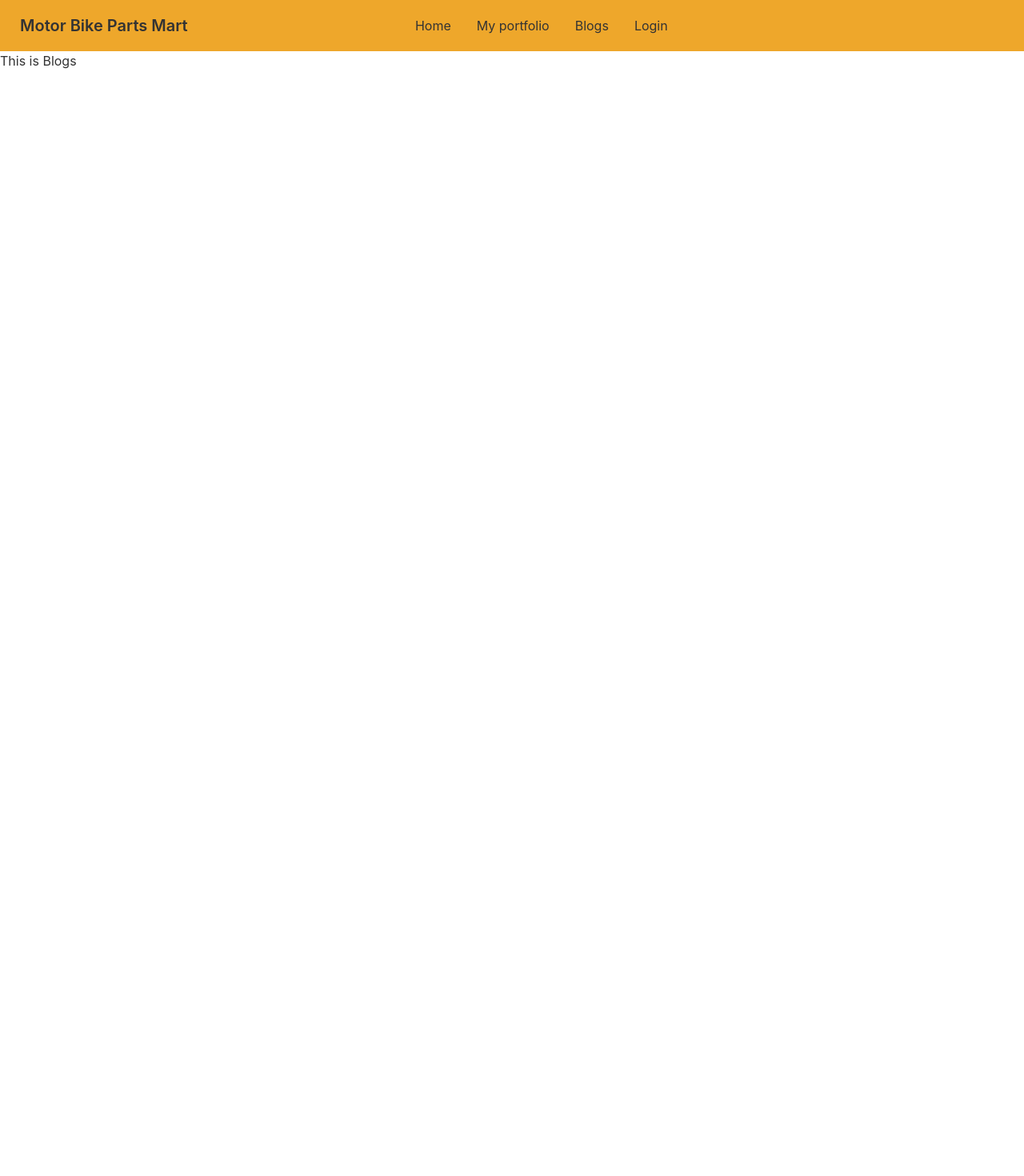
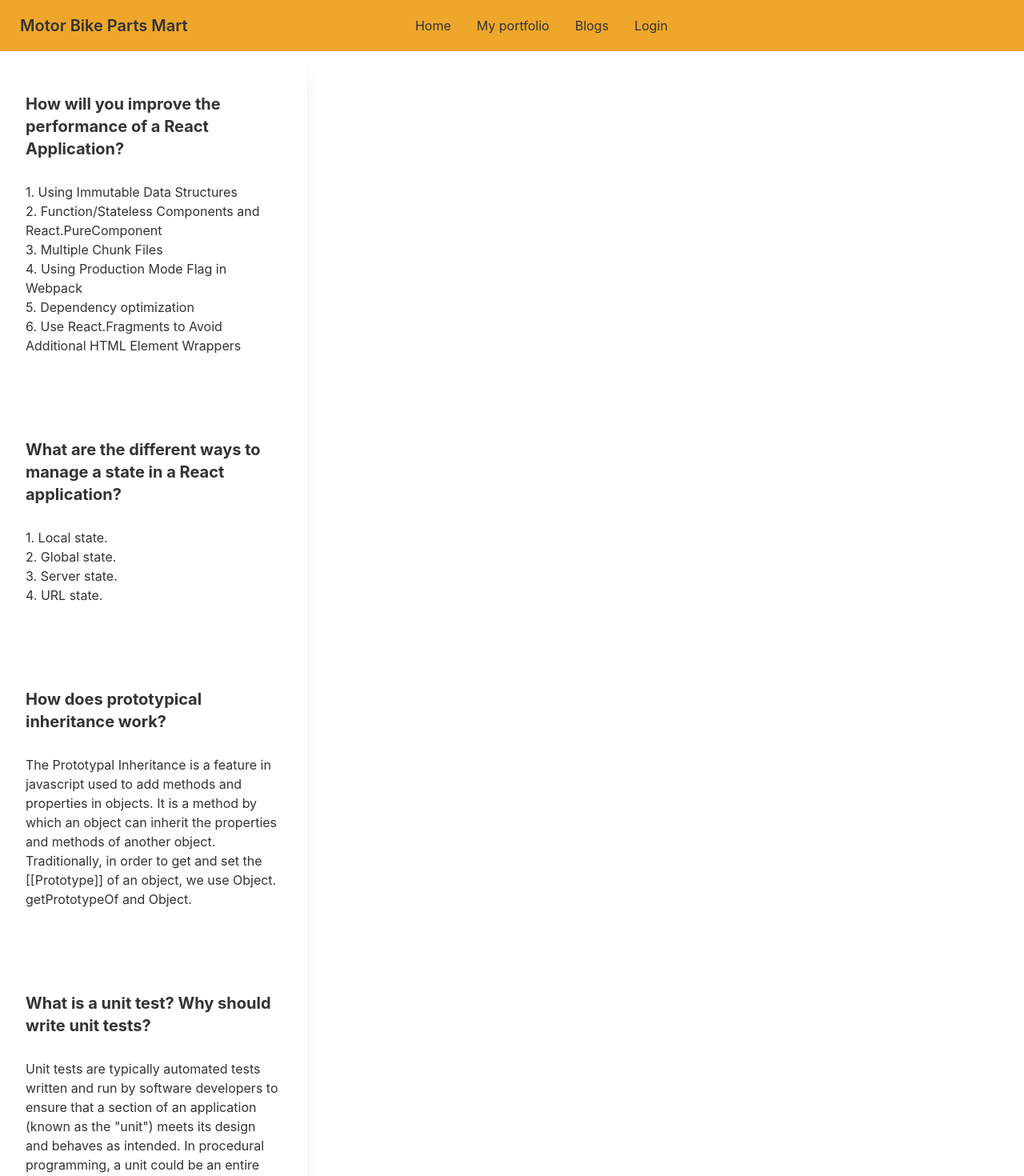
Before and after one commit to monirulislam9549/moto, a React (Create React App) app: page /blogs in a window 1280 px wide. Shown: the top 1470 px of the page at 80% size. Before the commit the page ends 800 px from the top, so only its background shows below. Built offline with nearby package versions, Linux system fonts and the light colour scheme; no server answers.

Commit message:
blogs added

```diff
--- a/src/Pages/Blogs/Blogs.js
+++ b/src/Pages/Blogs/Blogs.js
@@ -2,9 +2,43 @@ import React from 'react';
 
 const Blogs = () => {
     return (
-        <div>
-            <h1>This is Blogs</h1>
+        <div class="card w-96 bg-base-100 shadow-xl gap-5">
+            <div class="card-body">
+                <h1 className='text-xl font-bold my-5'> How will you improve the performance of a React Application?</h1>
+                <ul>
+                    <li>1. Using Immutable Data Structures</li>
+                    <li>2. Function/Stateless Components and React.PureComponent</li>
+                    <li>3. Multiple Chunk Files</li>
+                    <li>4. Using Production Mode Flag in Webpack</li>
+                    <li>5. Dependency optimization</li>
+                    <li>6. Use React.Fragments to Avoid Additional HTML Element Wrappers</li>
+                </ul>
+            </div>
+            <div>
+                <div className='card-body'>
+                    <h1 className='text-xl font-bold my-5'>What are the different ways to manage a state in a React application?</h1>
+                    <ul>
+                        <li>1. Local state.</li>
+                        <li>2. Global state. </li>
+                        <li>3. Server state.
+                        </li>
+                        <li>4. URL state.
+                        </li>
+                    </ul>
+                </div>
+            </div>
+            <div>
+                <div className='card-body'>
+                    <h1 className='text-xl font-bold my-5'>How does prototypical inheritance work?</h1>
+                    <p>The Prototypal Inheritance is a feature in javascript used to add methods and properties in objects. It is a method by which an object can inherit the properties and methods of another object. Traditionally, in order to get and set the [[Prototype]] of an object, we use Object. getPrototypeOf and Object.</p>
+                </div>
+            </div>
+            <div className='card-body'>
+                <h1 className='text-xl font-bold my-5'>What is a unit test? Why should write unit tests?</h1>
+                <p>Unit tests are typically automated tests written and run by software developers to ensure that a section of an application (known as the "unit") meets its design and behaves as intended. In procedural programming, a unit could be an entire module, but it is more commonly an individual function or procedure.</p>
+            </div>
         </div>
+
     );
 };
 
--- a/src/Pages/Home/Parts.js
+++ b/src/Pages/Home/Parts.js
@@ -13,7 +13,7 @@ const Parts = () => {
     return (
         <div className='my-20 px-12'>
             <h2 className='text-4xl text-primary font-bold text-center uppercase'>Parts We Sell</h2>
-            <div className='grid grid-cols-1 lg:grid-cols-3 gap-5 my-10'>
+            <div className='grid grid-cols-1 md:grid-cols-2 lg:grid-cols-3 gap-5 my-10'>
                 {
                     parts.map(part => <Part
                         key={part._id}
```
